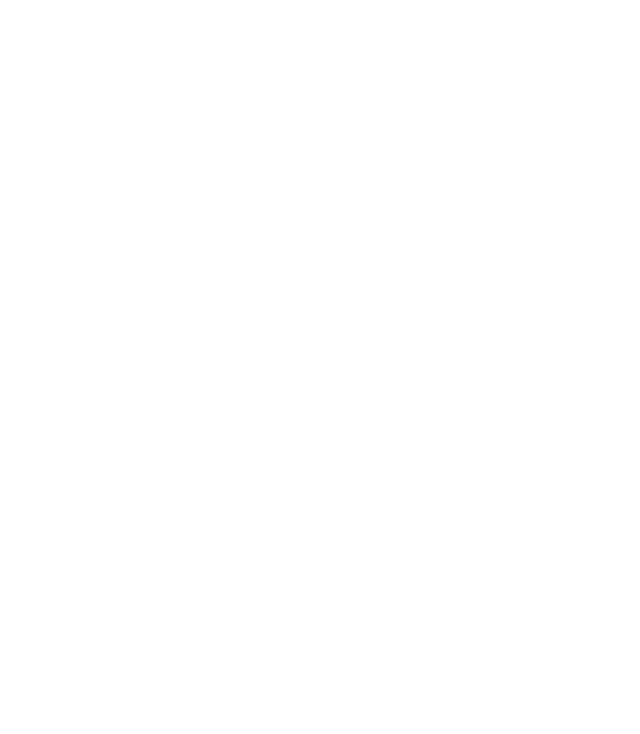
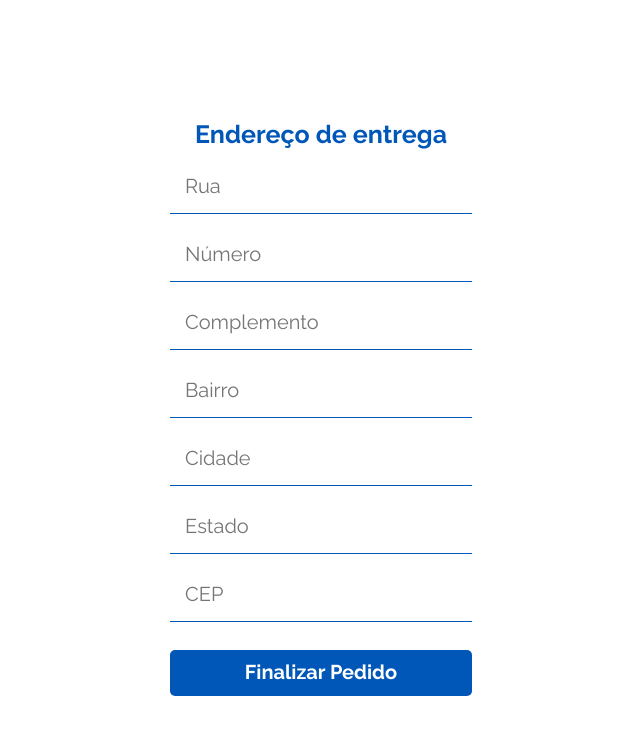
Before and after one commit to vitorcarneiro/ecommerce-vgd-frontend, a React (Create React App) app: page /checkout in a window 1280 px wide. Before the commit this address had no page. Shown: the top 734 px of the page, without its empty margins (319-959 px from the left). Built offline with nearby package versions, Linux system fonts and the light colour scheme; a web font is replaced by a local one.

Commit message:
feat: checkout

```diff
--- a/src/App.js
+++ b/src/App.js
@@ -6,6 +6,7 @@
 import Login from "./pages/Login";
 import Register from "./pages/Register";
 import Cart from "./pages/Cart";
+import Checkout from "./pages/Checkout";
 
 function App() {
   return (
@@ -17,6 +18,7 @@
             <Route path="/login" element={<Login />} />
             <Route path="/register" element={<Register />} />
             <Route path="/cart" element={<Cart />} />
+            <Route path="/checkout" element={<Checkout />} />
           </Routes>
         </BrowserRouter>
       </AuthProvider>
--- /dev/null
+++ b/src/components/CartComponents/EmptyCart.js
@@ -0,0 +1,15 @@
+import styled from "styled-components";
+
+const EmptyCart = styled.div`
+  background-color: var(--white);
+  display: flex;
+  align-items: center;
+  flex-direction: column;
+  overflow: scroll;
+  width: 100vw;
+  height: 80%;
+  align-items: center;
+  justify-content: center;
+`;
+
+export default EmptyCart;
--- a/src/components/CartComponents/index.js
+++ b/src/components/CartComponents/index.js
@@ -5,5 +5,15 @@
 import ItemsContainer from "./ItemsContainer";
 import Footer from "./Footer";
 import Button from "./Button";
+import EmptyCart from "./EmptyCart";
 
-export { Container, Header, Subtotal, Item, ItemsContainer, Footer, Button };
+export {
+  Container,
+  Header,
+  Subtotal,
+  Item,
+  ItemsContainer,
+  Footer,
+  Button,
+  EmptyCart,
+};
--- a/src/pages/Cart/index.js
+++ b/src/pages/Cart/index.js
@@ -6,6 +6,7 @@
   ItemsContainer,
   Footer,
   Button,
+  EmptyCart,
 } from "../../components/CartComponents";
 import { Link } from "react-router-dom";
 import logo from "../../assets/images/logo-meu-velho-completo.png";
@@ -83,8 +84,11 @@
           </div>
         </Header>
         {userCart.length === 0 ? (
-          <h1>Adicione produtos ao carrinho</h1>
+          <EmptyCart>
+            <p>Seu carrinho esta vazio...</p>
+          </EmptyCart>
         ) : (
+          <>
             <ItemsContainer>
               {userCart[0].cart.map((cartItem) => (
                 <Item key={cartItem._id}>
@@ -96,8 +100,6 @@
                 </Item>
               ))}
             </ItemsContainer>
-        )}
-
             <Footer>
               <hr />
               <div>
@@ -120,7 +122,9 @@
                 <span>R$ {total}</span>
               </div>
             </Footer>
-        <Button onClick={confirmOrder}>Fazer pedido</Button>
+            <Button onClick={confirmOrder}>Checkout</Button>
+          </>
+        )}
       </Container>
     </>
   );
--- /dev/null
+++ b/src/pages/Checkout/index.js
@@ -0,0 +1,93 @@
+import { useState } from "react";
+import {
+  Button,
+  Container,
+  Form,
+  Input,
+} from "../../components/FormComponents";
+import logo from "../../assets/images/logo-meu-velho-rosto.png";
+
+export default function Checkout() {
+  const [formData, setFormData] = useState({
+    rua: "",
+    cep: "",
+    numero: "",
+    complemento: "",
+    cidade: "",
+    bairro: "",
+    estado: "",
+  });
+
+  function handleChange(e) {
+    setFormData({ ...formData, [e.target.name]: e.target.value });
+  }
+
+  console.log(formData);
+
+  return (
+    <>
+      <Container>
+        <h2>Endereço de entrega</h2>
+        <Form>
+          <Input
+            type="text"
+            name="rua"
+            placeholder="Rua"
+            value={formData.rua}
+            onChange={handleChange}
+            required
+          />
+          <Input
+            type="number"
+            name="numero"
+            placeholder="Número"
+            value={formData.numero}
+            onChange={handleChange}
+            required
+          />
+          <Input
+            type="text"
+            name="complemento"
+            placeholder="Complemento"
+            value={formData.complemento}
+            onChange={handleChange}
+            required
+          />
+          <Input
+            type="text"
+            name="bairro"
+            placeholder="Bairro"
+            value={formData.bairro}
+            onChange={handleChange}
+            required
+          />
+          <Input
+            type="text"
+            name="cidade"
+            placeholder="Cidade"
+            value={formData.cidade}
+            onChange={handleChange}
+            required
+          />
+          <Input
+            type="text"
+            name="estado"
+            placeholder="Estado"
+            value={formData.estado}
+            onChange={handleChange}
+            required
+          />
+          <Input
+            type="number"
+            name="cep"
+            placeholder="CEP"
+            value={formData.cep}
+            onChange={handleChange}
+            required
+          />
+          <Button type="submit">Finalizar Pedido</Button>
+        </Form>
+      </Container>
+    </>
+  );
+}
```
Lines whose indentation alone changed are shown as unchanged.
